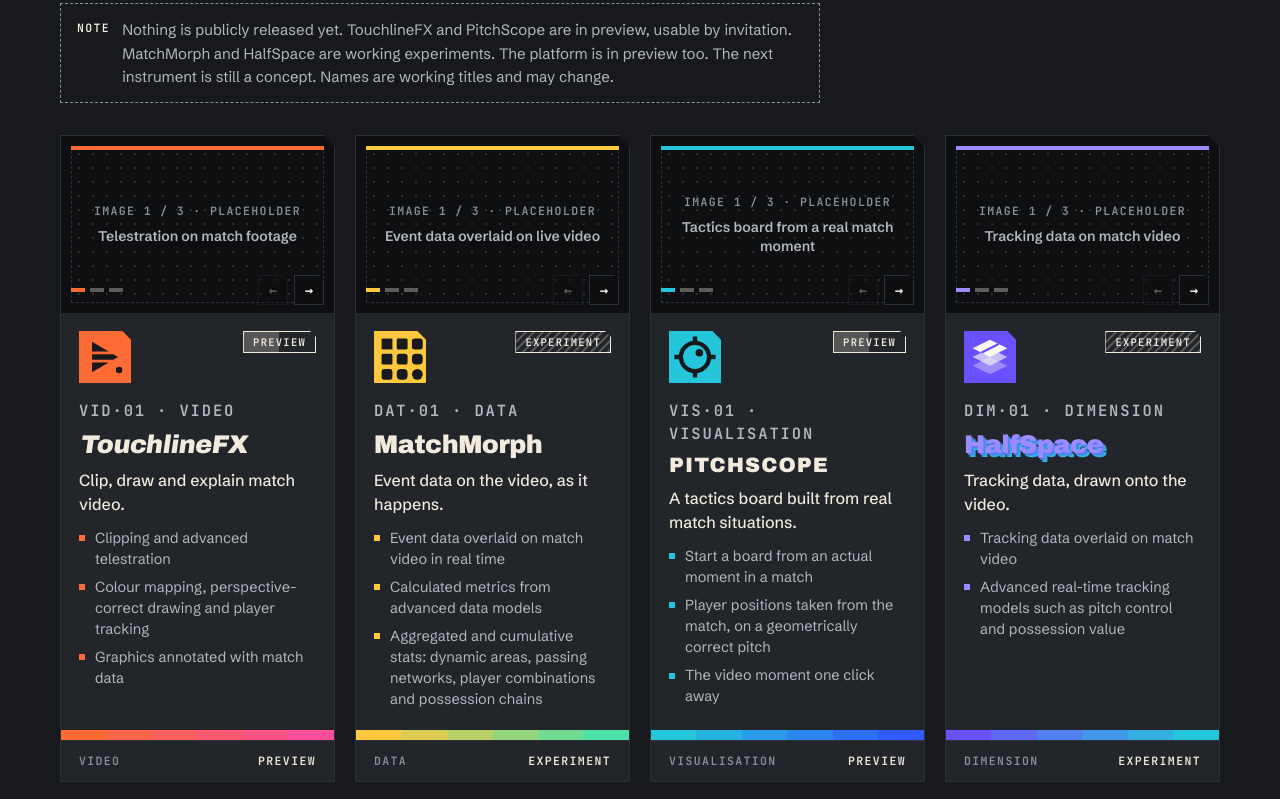
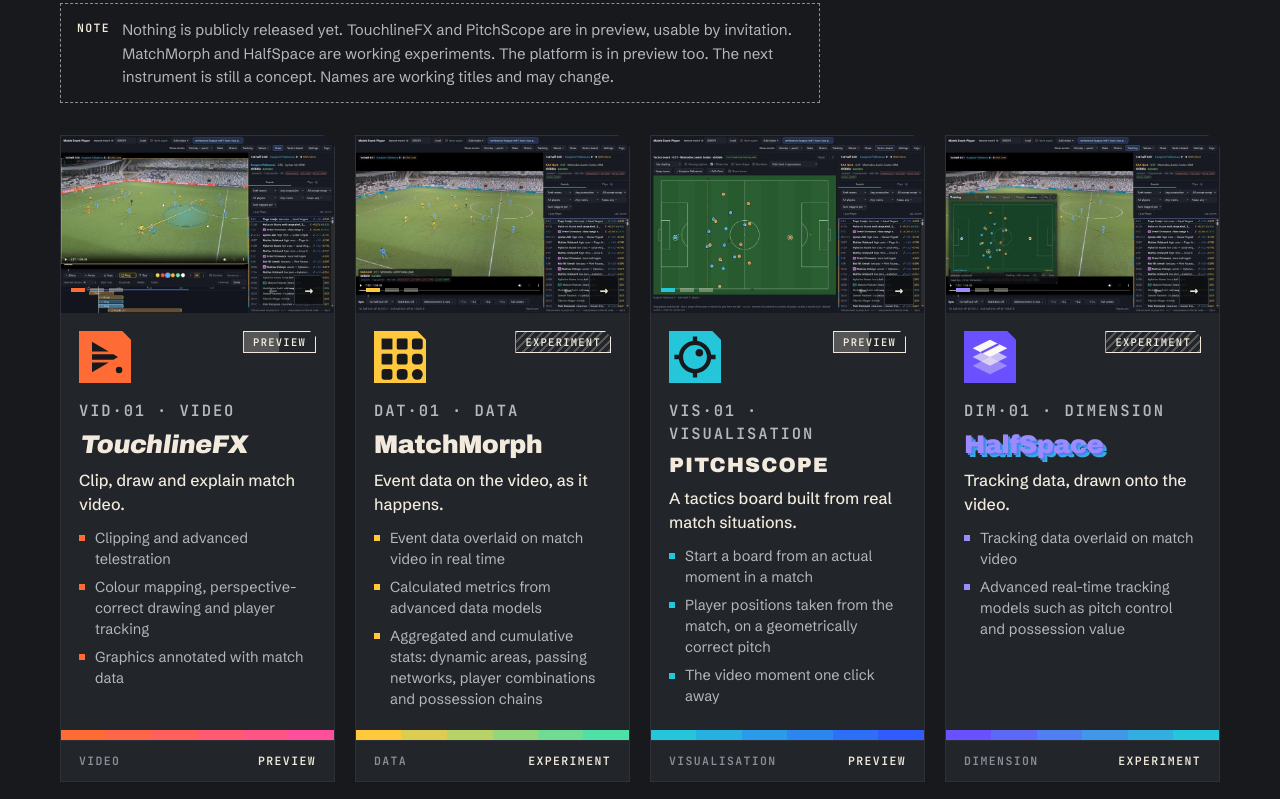
Before and after one commit to BNN-Power-Tools/bnn-power-tools.github.io, a plain HTML site: page index.html in a window 1280 px wide. Shown: the part 1968-2767 px from the top of the page. Drawn offline with Linux system fonts and the light colour scheme; a web font is replaced by a local one.

Commit message:
Add prototype screenshots to the instrument carousels
Three screenshots per instrument from the video-data-combinator prototype,
with slide captions and alt text matched to what each image shows.

Co-Authored-By: Claude Opus 5.5 <noreply@anthropic.com>

```diff
--- a/index.html
+++ b/index.html
@@ -279,16 +279,16 @@
           <div class="carousel" aria-roledescription="carousel" aria-label="TouchlineFX images">
             <div class="track" tabindex="0">
               <div class="slide" role="group" aria-roledescription="slide" aria-label="1 of 3">
-                <div class="ph"><span class="plate">Image 1 / 3 · placeholder</span><span class="ph-cap">Telestration on match footage</span></div>
-                <img src="img/touchlinefx/1.jpg" alt="TouchlineFX: Telestration on match footage" loading="lazy" decoding="async" onerror="if(!this.dataset.png){this.dataset.png=1;this.src=this.src.replace(/\.jpg$/,'.png')}else{this.remove()}">
+                <div class="ph"><span class="plate">Image 1 / 3 · placeholder</span><span class="ph-cap">Telestration tools on match video</span></div>
+                <img src="img/touchlinefx/1.jpg" alt="TouchlineFX: Telestration tools on match video" loading="lazy" decoding="async" onerror="if(!this.dataset.png){this.dataset.png=1;this.src=this.src.replace(/\.jpg$/,'.png')}else{this.remove()}">
               </div>
               <div class="slide" role="group" aria-roledescription="slide" aria-label="2 of 3">
-                <div class="ph"><span class="plate">Image 2 / 3 · placeholder</span><span class="ph-cap">Player tracking with perspective-correct drawing</span></div>
-                <img src="img/touchlinefx/2.jpg" alt="TouchlineFX: Player tracking with perspective-correct drawing" loading="lazy" decoding="async" onerror="if(!this.dataset.png){this.dataset.png=1;this.src=this.src.replace(/\.jpg$/,'.png')}else{this.remove()}">
+                <div class="ph"><span class="plate">Image 2 / 3 · placeholder</span><span class="ph-cap">Drawing behind players, on the pitch plane, following a player</span></div>
+                <img src="img/touchlinefx/2.jpg" alt="TouchlineFX: Drawing behind players, on the pitch plane, following a player" loading="lazy" decoding="async" onerror="if(!this.dataset.png){this.dataset.png=1;this.src=this.src.replace(/\.jpg$/,'.png')}else{this.remove()}">
               </div>
               <div class="slide" role="group" aria-roledescription="slide" aria-label="3 of 3">
-                <div class="ph"><span class="plate">Image 3 / 3 · placeholder</span><span class="ph-cap">Graphic annotated with match data</span></div>
-                <img src="img/touchlinefx/3.jpg" alt="TouchlineFX: Graphic annotated with match data" loading="lazy" decoding="async" onerror="if(!this.dataset.png){this.dataset.png=1;this.src=this.src.replace(/\.jpg$/,'.png')}else{this.remove()}">
+                <div class="ph"><span class="plate">Image 3 / 3 · placeholder</span><span class="ph-cap">Possession chain drawn over the video</span></div>
+                <img src="img/touchlinefx/3.jpg" alt="TouchlineFX: Possession chain drawn over the video" loading="lazy" decoding="async" onerror="if(!this.dataset.png){this.dataset.png=1;this.src=this.src.replace(/\.jpg$/,'.png')}else{this.remove()}">
               </div>
             </div>
             <div class="car-ui">
@@ -316,16 +316,16 @@
           <div class="carousel" aria-roledescription="carousel" aria-label="MatchMorph images">
             <div class="track" tabindex="0">
               <div class="slide" role="group" aria-roledescription="slide" aria-label="1 of 3">
-                <div class="ph"><span class="plate">Image 1 / 3 · placeholder</span><span class="ph-cap">Event data overlaid on live video</span></div>
-                <img src="img/matchmorph/1.jpg" alt="MatchMorph: Event data overlaid on live video" loading="lazy" decoding="async" onerror="if(!this.dataset.png){this.dataset.png=1;this.src=this.src.replace(/\.jpg$/,'.png')}else{this.remove()}">
+                <div class="ph"><span class="plate">Image 1 / 3 · placeholder</span><span class="ph-cap">Event data in sync with the video</span></div>
+                <img src="img/matchmorph/1.jpg" alt="MatchMorph: Event data in sync with the video" loading="lazy" decoding="async" onerror="if(!this.dataset.png){this.dataset.png=1;this.src=this.src.replace(/\.jpg$/,'.png')}else{this.remove()}">
               </div>
               <div class="slide" role="group" aria-roledescription="slide" aria-label="2 of 3">
-                <div class="ph"><span class="plate">Image 2 / 3 · placeholder</span><span class="ph-cap">Calculated metrics from data models</span></div>
-                <img src="img/matchmorph/2.jpg" alt="MatchMorph: Calculated metrics from data models" loading="lazy" decoding="async" onerror="if(!this.dataset.png){this.dataset.png=1;this.src=this.src.replace(/\.jpg$/,'.png')}else{this.remove()}">
+                <div class="ph"><span class="plate">Image 2 / 3 · placeholder</span><span class="ph-cap">Player metrics such as pxT and xG</span></div>
+                <img src="img/matchmorph/2.jpg" alt="MatchMorph: Player metrics such as pxT and xG" loading="lazy" decoding="async" onerror="if(!this.dataset.png){this.dataset.png=1;this.src=this.src.replace(/\.jpg$/,'.png')}else{this.remove()}">
               </div>
               <div class="slide" role="group" aria-roledescription="slide" aria-label="3 of 3">
-                <div class="ph"><span class="plate">Image 3 / 3 · placeholder</span><span class="ph-cap">Passing network and possession chains</span></div>
-                <img src="img/matchmorph/3.jpg" alt="MatchMorph: Passing network and possession chains" loading="lazy" decoding="async" onerror="if(!this.dataset.png){this.dataset.png=1;this.src=this.src.replace(/\.jpg$/,'.png')}else{this.remove()}">
+                <div class="ph"><span class="plate">Image 3 / 3 · placeholder</span><span class="ph-cap">Passing network</span></div>
+                <img src="img/matchmorph/3.jpg" alt="MatchMorph: Passing network" loading="lazy" decoding="async" onerror="if(!this.dataset.png){this.dataset.png=1;this.src=this.src.replace(/\.jpg$/,'.png')}else{this.remove()}">
               </div>
             </div>
             <div class="car-ui">
@@ -353,16 +353,16 @@
           <div class="carousel" aria-roledescription="carousel" aria-label="PitchScope images">
             <div class="track" tabindex="0">
               <div class="slide" role="group" aria-roledescription="slide" aria-label="1 of 3">
-                <div class="ph"><span class="plate">Image 1 / 3 · placeholder</span><span class="ph-cap">Tactics board from a real match moment</span></div>
-                <img src="img/pitchscope/1.jpg" alt="PitchScope: Tactics board from a real match moment" loading="lazy" decoding="async" onerror="if(!this.dataset.png){this.dataset.png=1;this.src=this.src.replace(/\.jpg$/,'.png')}else{this.remove()}">
+                <div class="ph"><span class="plate">Image 1 / 3 · placeholder</span><span class="ph-cap">Tactics board from a real match frame</span></div>
+                <img src="img/pitchscope/1.jpg" alt="PitchScope: Tactics board from a real match frame" loading="lazy" decoding="async" onerror="if(!this.dataset.png){this.dataset.png=1;this.src=this.src.replace(/\.jpg$/,'.png')}else{this.remove()}">
               </div>
               <div class="slide" role="group" aria-roledescription="slide" aria-label="2 of 3">
-                <div class="ph"><span class="plate">Image 2 / 3 · placeholder</span><span class="ph-cap">Shapes and movements on the board</span></div>
-                <img src="img/pitchscope/2.jpg" alt="PitchScope: Shapes and movements on the board" loading="lazy" decoding="async" onerror="if(!this.dataset.png){this.dataset.png=1;this.src=this.src.replace(/\.jpg$/,'.png')}else{this.remove()}">
+                <div class="ph"><span class="plate">Image 2 / 3 · placeholder</span><span class="ph-cap">Team shapes and distances</span></div>
+                <img src="img/pitchscope/2.jpg" alt="PitchScope: Team shapes and distances" loading="lazy" decoding="async" onerror="if(!this.dataset.png){this.dataset.png=1;this.src=this.src.replace(/\.jpg$/,'.png')}else{this.remove()}">
               </div>
               <div class="slide" role="group" aria-roledescription="slide" aria-label="3 of 3">
-                <div class="ph"><span class="plate">Image 3 / 3 · placeholder</span><span class="ph-cap">Board next to the video moment</span></div>
-                <img src="img/pitchscope/3.jpg" alt="PitchScope: Board next to the video moment" loading="lazy" decoding="async" onerror="if(!this.dataset.png){this.dataset.png=1;this.src=this.src.replace(/\.jpg$/,'.png')}else{this.remove()}">
+                <div class="ph"><span class="plate">Image 3 / 3 · placeholder</span><span class="ph-cap">Board with the video frame</span></div>
+                <img src="img/pitchscope/3.jpg" alt="PitchScope: Board with the video frame" loading="lazy" decoding="async" onerror="if(!this.dataset.png){this.dataset.png=1;this.src=this.src.replace(/\.jpg$/,'.png')}else{this.remove()}">
               </div>
             </div>
             <div class="car-ui">
@@ -390,16 +390,16 @@
           <div class="carousel" aria-roledescription="carousel" aria-label="HalfSpace images">
             <div class="track" tabindex="0">
               <div class="slide" role="group" aria-roledescription="slide" aria-label="1 of 3">
-                <div class="ph"><span class="plate">Image 1 / 3 · placeholder</span><span class="ph-cap">Tracking data on match video</span></div>
-                <img src="img/halfspace/1.jpg" alt="HalfSpace: Tracking data on match video" loading="lazy" decoding="async" onerror="if(!this.dataset.png){this.dataset.png=1;this.src=this.src.replace(/\.jpg$/,'.png')}else{this.remove()}">
+                <div class="ph"><span class="plate">Image 1 / 3 · placeholder</span><span class="ph-cap">Live tracking map next to the video</span></div>
+                <img src="img/halfspace/1.jpg" alt="HalfSpace: Live tracking map next to the video" loading="lazy" decoding="async" onerror="if(!this.dataset.png){this.dataset.png=1;this.src=this.src.replace(/\.jpg$/,'.png')}else{this.remove()}">
               </div>
               <div class="slide" role="group" aria-roledescription="slide" aria-label="2 of 3">
-                <div class="ph"><span class="plate">Image 2 / 3 · placeholder</span><span class="ph-cap">Pitch control model</span></div>
-                <img src="img/halfspace/2.jpg" alt="HalfSpace: Pitch control model" loading="lazy" decoding="async" onerror="if(!this.dataset.png){this.dataset.png=1;this.src=this.src.replace(/\.jpg$/,'.png')}else{this.remove()}">
+                <div class="ph"><span class="plate">Image 2 / 3 · placeholder</span><span class="ph-cap">Pitch control and passing options</span></div>
+                <img src="img/halfspace/2.jpg" alt="HalfSpace: Pitch control and passing options" loading="lazy" decoding="async" onerror="if(!this.dataset.png){this.dataset.png=1;this.src=this.src.replace(/\.jpg$/,'.png')}else{this.remove()}">
               </div>
               <div class="slide" role="group" aria-roledescription="slide" aria-label="3 of 3">
-                <div class="ph"><span class="plate">Image 3 / 3 · placeholder</span><span class="ph-cap">Possession value model</span></div>
-                <img src="img/halfspace/3.jpg" alt="HalfSpace: Possession value model" loading="lazy" decoding="async" onerror="if(!this.dataset.png){this.dataset.png=1;this.src=this.src.replace(/\.jpg$/,'.png')}else{this.remove()}">
+                <div class="ph"><span class="plate">Image 3 / 3 · placeholder</span><span class="ph-cap">Possession value</span></div>
+                <img src="img/halfspace/3.jpg" alt="HalfSpace: Possession value" loading="lazy" decoding="async" onerror="if(!this.dataset.png){this.dataset.png=1;this.src=this.src.replace(/\.jpg$/,'.png')}else{this.remove()}">
               </div>
             </div>
             <div class="car-ui">
```
Also changed, not shown: img/halfspace/1.jpg (added), img/halfspace/2.jpg (added), img/halfspace/3.jpg (added), img/matchmorph/1.jpg (added), img/matchmorph/2.jpg (added), img/matchmorph/3.jpg (added), img/pitchscope/1.jpg (added), img/pitchscope/2.jpg (added), img/pitchscope/3.jpg (added), img/touchlinefx/1.jpg (added), img/touchlinefx/2.jpg (added), img/touchlinefx/3.jpg (added), 1 other file.
